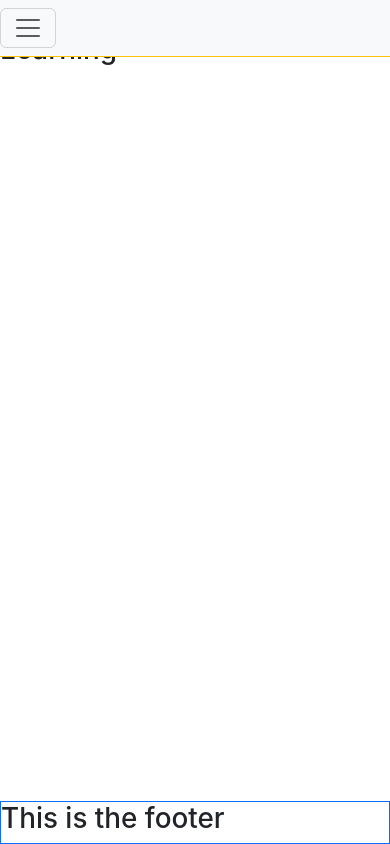
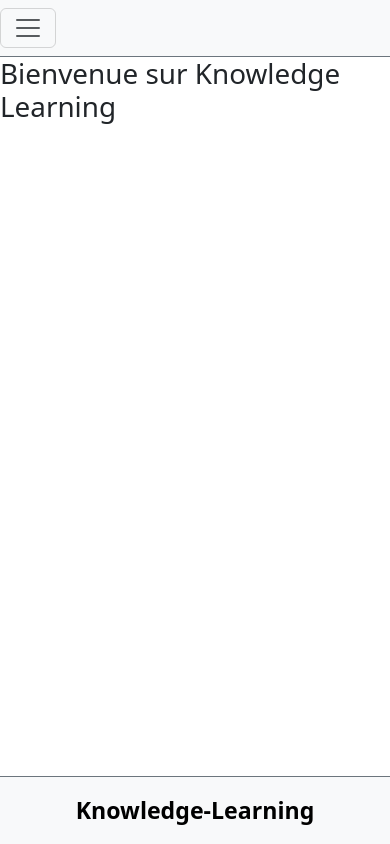
Before and after one commit to matiti61290/knowledge_learning, a React (Create React App) app in the folder frontend/: page / in a window 390 px wide. Built offline with nearby package versions, Linux system fonts and the light colour scheme.

Commit message:
footer style and breakpoint/grid for the formations

```diff
--- a/frontend/src/App.js
+++ b/frontend/src/App.js
@@ -10,8 +10,9 @@ import Category from "./pages/Category.js"
 
 function App() {
  return (
-  <div>
+  <div className="d-flex flex-column min-vh-100">
     <Header />
+    <main className="flex-grow-1">
       <Routes>
         <Route path="/" element={<Home />} />
         <Route path='/login' element={<Login />} />
@@ -19,6 +20,7 @@ function App() {
         <Route path="/formations/:formationId" element={<Formation />} />
         <Route path="/category/:categoryId" element={<Category />} />
     </Routes>
+    </main>
     <Footer />
   </div>
  )
--- a/frontend/src/component/Footer.js
+++ b/frontend/src/component/Footer.js
@@ -2,8 +2,10 @@ import React from "react";
 
 function Footer () {
     return(
-        <footer className="border border-1 border-primary fixed-bottom">
-            <h1>This is the footer</h1>
+        <footer className="footer border-top border-1 border-secondary mt-auto bg-light">
+            <div className="container text-center py-3">
+                <a className="fs-3 fw-bold text-decoration-none text-black" href="/">Knowledge-Learning</a>
+            </div>
         </footer>
     )
 }
--- a/frontend/src/component/FormationCard.js
+++ b/frontend/src/component/FormationCard.js
@@ -2,7 +2,7 @@ import React from "react";
 
 function FormationCard ({ formation }) {
     return(
-        <div className="card">
+        <div className="card" style={{height: 10 +'em'}}>
             <div className="card-body">
                 <h5 className="card-title">{formation.name}</h5>
                 <p className="card-text">{formation.price}</p>
--- a/frontend/src/component/Header.js
+++ b/frontend/src/component/Header.js
@@ -3,7 +3,7 @@ import Navbar from "./Navbar";
 
 function Header() {
     return(
-        <header className="border-bottom border-warning fixed-top">
+        <header className="border-bottom border-secondary border-1 bg-light">
             <Navbar />
         </header>
     )
--- a/frontend/src/index.css
+++ b/frontend/src/index.css
@@ -1,13 +1,4 @@
 body {
+  height: 100%;
   margin: 0;
-  font-family: -apple-system, BlinkMacSystemFont, 'Segoe UI', 'Roboto', 'Oxygen',
-    'Ubuntu', 'Cantarell', 'Fira Sans', 'Droid Sans', 'Helvetica Neue',
-    sans-serif;
-  -webkit-font-smoothing: antialiased;
-  -moz-osx-font-smoothing: grayscale;
 }
-
-code {
-  font-family: source-code-pro, Menlo, Monaco, Consolas, 'Courier New',
-    monospace;
-}
--- a/frontend/src/pages/Formations.js
+++ b/frontend/src/pages/Formations.js
@@ -17,9 +17,16 @@ function Formations () {
     return (
         <div>
             <h2>Formations</h2>
-                {formations.map((formation) => (
-                    <FormationCard key={formation.id} formation={formation} />
-                ))}
+            <div className="container">
+                <div className="row">
+                    {formations.map((formation) => (
+                        <div className="col-12 col-lg-4 col-md-6 my-5">
+                            <FormationCard key={formation.id} formation={formation} />
+                        </div>
+                    ))}
+                </div>
+
+            </div>
         </div>
     )
 }
```
Lines whose indentation alone changed are shown as unchanged.
